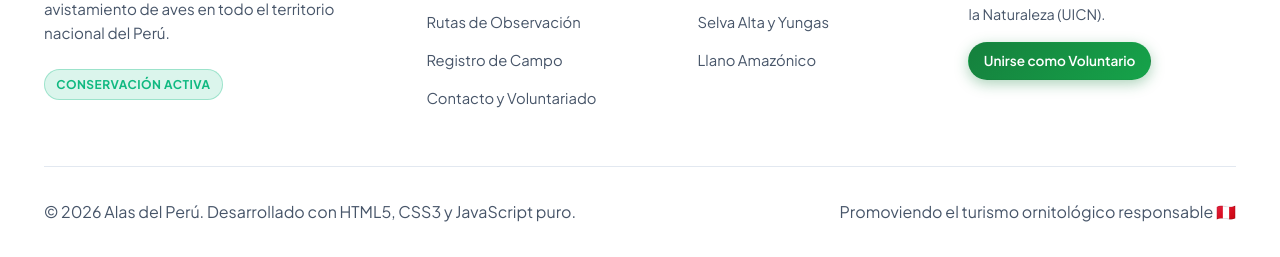
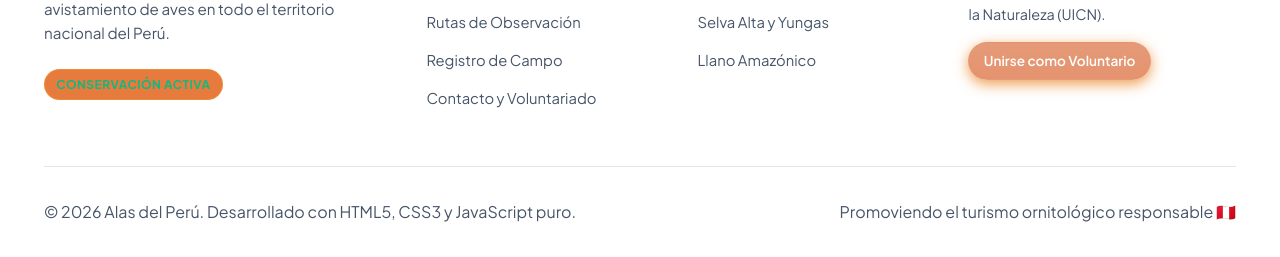
Before and after one commit to pvciencia/Semana11, a plain HTML site: page index.html in a window 1280 px wide. Shown: the part 2397-2654 px from the top of the page. Drawn offline with Linux system fonts and the light colour scheme.

Commit message:
cambio a color crema

```diff
--- a/styles.css
+++ b/styles.css
@@ -291,15 +291,15 @@ button, input, select, textarea {
 }
 
 .btn-primary {
-  background: linear-gradient(135deg, var(--brand-forest), #16a34a);
+  background: linear-gradient(0deg, #e4936e, #e4936eef);
   color: #ffffff;
-  box-shadow: 0 4px 14px rgba(21, 128, 61, 0.35);
+  box-shadow: 0 4px 14px rgba(235, 133, 38, 0.808);
 }
 
 .btn-primary:hover {
-  background: linear-gradient(135deg, var(--brand-forest-dark), #15803d);
+  background: linear-gradient(0deg, var(--brand-forest-dark), #e4936eef);
   transform: translateY(-2px);
-  box-shadow: 0 6px 18px rgba(21, 128, 61, 0.45);
+  box-shadow: 0 6px 18px rgba(231, 79, 41, 0.911);
 }
 
 .btn-accent {
@@ -364,9 +364,9 @@ button, input, select, textarea {
 }
 
 .badge-comun {
-  background-color: rgba(16, 185, 129, 0.15);
+  background-color: rgba(230, 121, 58, 0.979);
   color: var(--status-comun);
-  border: 1px solid rgba(16, 185, 129, 0.3);
+  border: 1px solid rgba(238, 142, 53, 0.877);
 }
 
 .badge-endemico {
```
